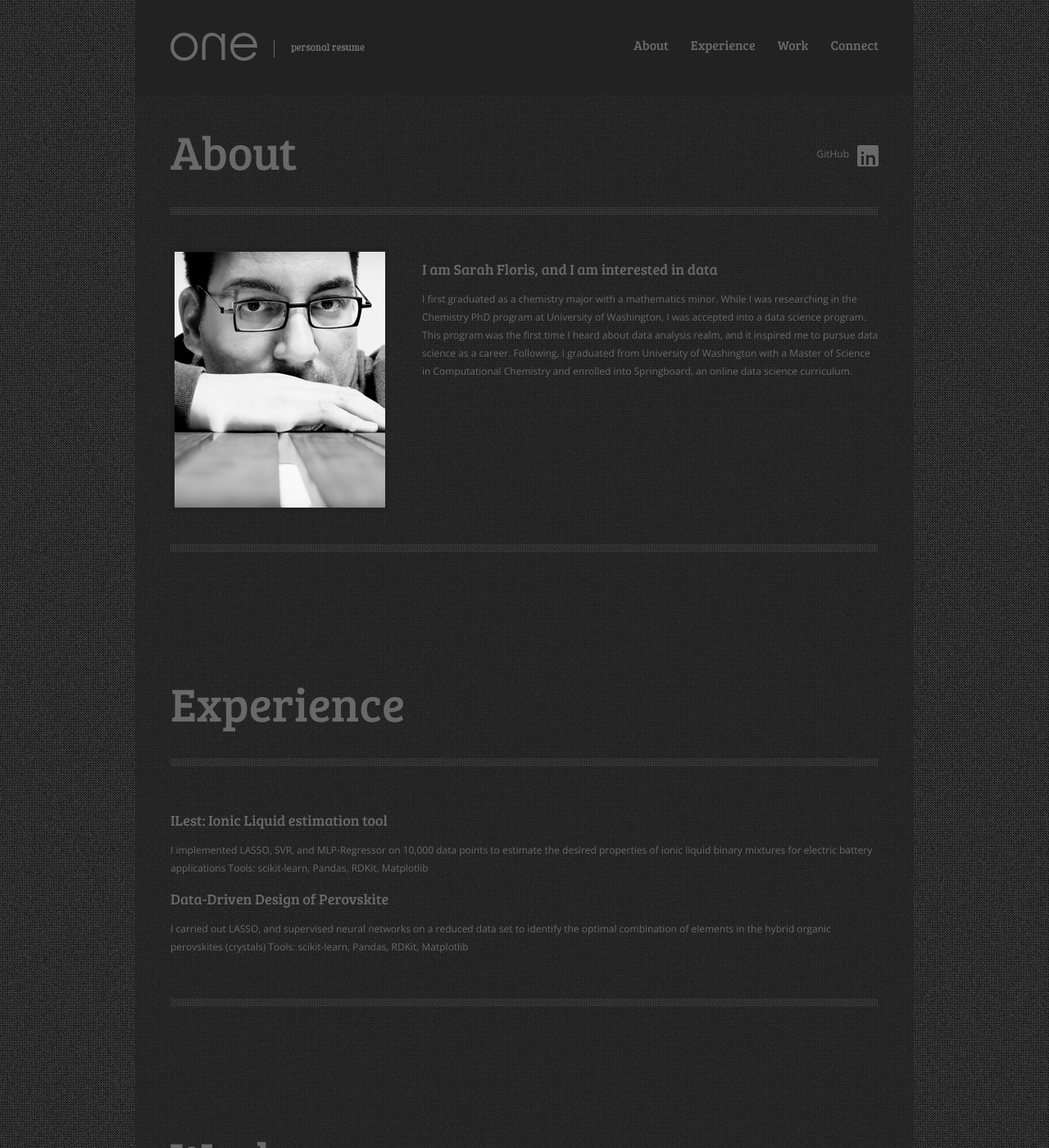
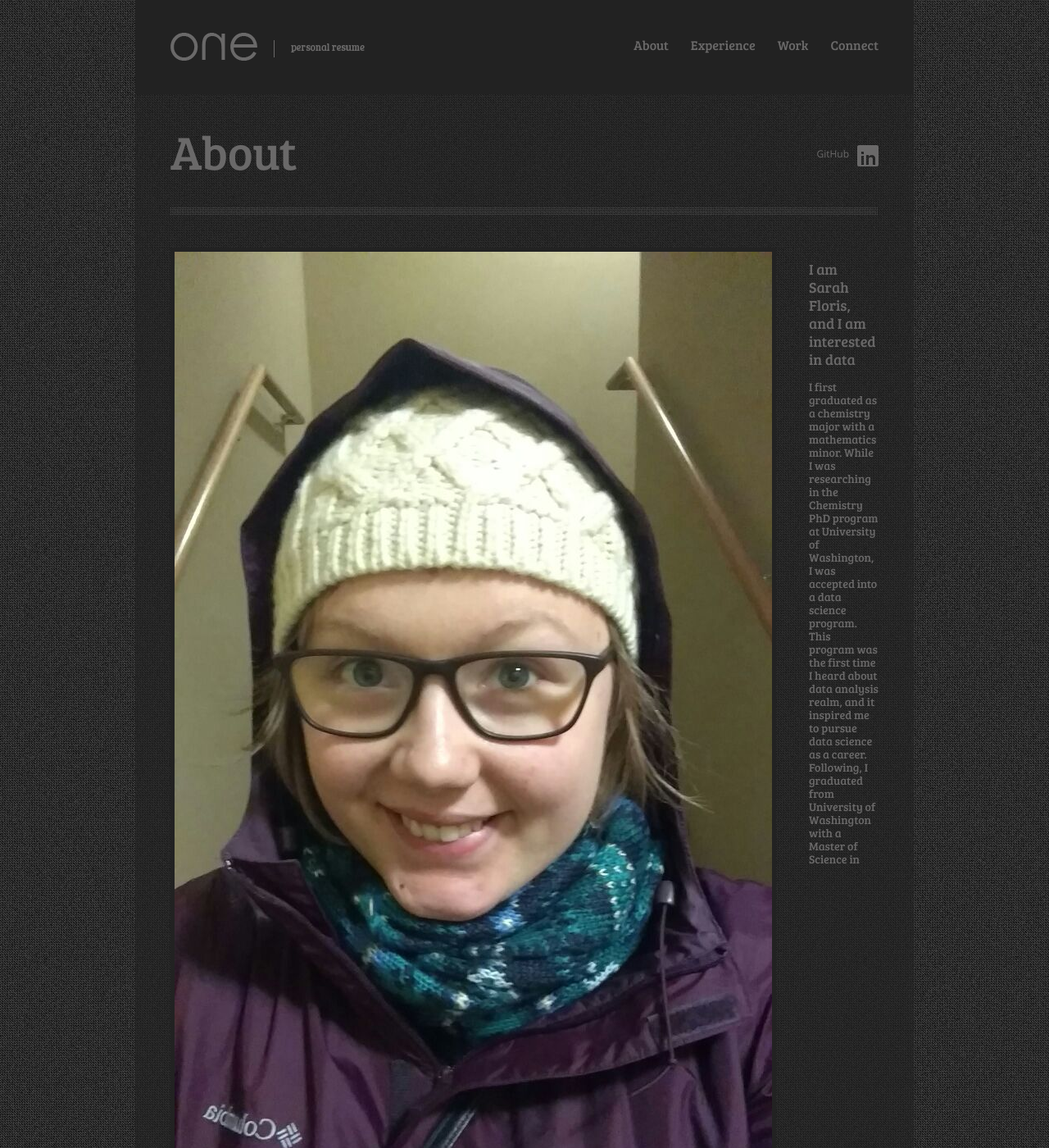
Before and after one commit to sdf94/sdf94.github.io, a Jekyll site: the page cv/index.html, which Jekyll copies as it is, in a window 1280 px wide and 1400 px high. Shown: the whole window at 82% size. Built offline with Jekyll 4.4.1, drawn with Linux system fonts in a browser that asks for light colours.

Commit message:
Updating

```diff
--- a/cv/index.html
+++ b/cv/index.html
@@ -31,14 +31,14 @@
     <div id="about">
     	<h1>About</h1>
         <ul id="top-social">
-            <li><a href="https://github.com/sdf94" class="github">GitHub</a></li>
+            <li><a href="https://github.com/sdf94" class="youtube">GitHub</a></li>
             <li><a href="https://www.linkedin.com/in/sarah-floris/" class="linkedin">LinkedIn</a></li>
         </ul>
         <div class="top-divider"></div>
         <div class="content">
         	<img src="images/designer-photo.jpg" />
             <h2>I am Sarah Floris, and I am interested in data </h2>
-            <p>I first graduated as a chemistry major with a mathematics minor. While I was researching in the Chemistry PhD program at University of Washington, I was accepted into a data science program. This program was the first time I heard about data analysis realm, and it inspired me to pursue data science as a career. Following, I graduated from University of Washington with a Master of Science in Computational Chemistry and enrolled into Springboard, an online data science curriculum. </p>
+            <h3>I first graduated as a chemistry major with a mathematics minor. While I was researching in the Chemistry PhD program at University of Washington, I was accepted into a data science program. This program was the first time I heard about data analysis realm, and it inspired me to pursue data science as a career. Following, I graduated from University of Washington with a Master of Science in Computational Chemistry and enrolled into Springboard, an online data science curriculum. </h3>
         </div>
     <div class="bottom-divider"></div>
     </div>
@@ -50,12 +50,12 @@
         <div class="top-divider"></div>
         <div class="content">
             <h2>ILest: Ionic Liquid estimation tool</h2>
-            <p>I implemented LASSO, SVR, and MLP-Regressor on 10,000 data points to estimate the desired properties of ionic liquid binary mixtures for electric battery applications
-            Tools: scikit-learn, Pandas, RDKit, Matplotlib </p>
+            <h3>I implemented LASSO, SVR, and MLP-Regressor on 10,000 data points to estimate the desired properties of ionic liquid binary mixtures for electric battery applications
+            Tools: scikit-learn, Pandas, RDKit, Matplotlib </h3>
 
             <h2>Data-Driven Design of Perovskite</h2>
-            <p>I carried out LASSO, and supervised neural networks on a reduced data set to identify the optimal combination of elements in the hybrid organic perovskites (crystals)
-            Tools: scikit-learn, Pandas, RDKit, Matplotlib </p>
+            <h3>I carried out LASSO, and supervised neural networks on a reduced data set to identify the optimal combination of elements in the hybrid organic perovskites (crystals)
+            Tools: scikit-learn, Pandas, RDKit, Matplotlib </h3>>
         </div>
         <div class="bottom-divider"></div>
     </div>
@@ -105,7 +105,7 @@
                 	<h2>Follow Me:</h2>
                     <p>Lorem ipsum dolor sit amet, consectetur adipiscing elit. Cras diam risus, dignissim pharetra sagittis sed, adipiscing nec felis. Maecenas non nulla eget ligula semper </p>
                     <ul id="sm-links">
-                    	<li><a href="https://github.com/sdf94" class="github">GitHub</a></li>
+                    	<li><a href="https://github.com/sdf94" class="youtube">GitHub</a></li>
                         <li><a href="https://www.linkedin.com/in/sarah-floris/" class="linkedin">LinkedIn</a></li>
                     </ul>
                 </div>
--- a/cv/styles.css
+++ b/cv/styles.css
@@ -187,7 +187,6 @@ a img{border:0px;}
 #connect #social-footer #sm-links li a.google{background:url(images/sm-google-icon.png) no-repeat;}
 #connect #social-footer #sm-links li a.youtube{background:url(images/sm-youtube-icon.png) no-repeat; width:28px;}
 #connect #social-footer #sm-links li a.linkedin{background:url(images/sm-linkedin-icon.png) no-repeat;}
-#connect #social-footer #sm-links li a.github{background:url(images/sm-github-icon.png) no-repeat;}
 
 /****************************************************/
 /* MISC */
```
Also changed, not shown: cv/images/designer-photo.jpg, cv/images/sm-github-icon.png (deleted), cv/images/sm-youtube-icon.png.
